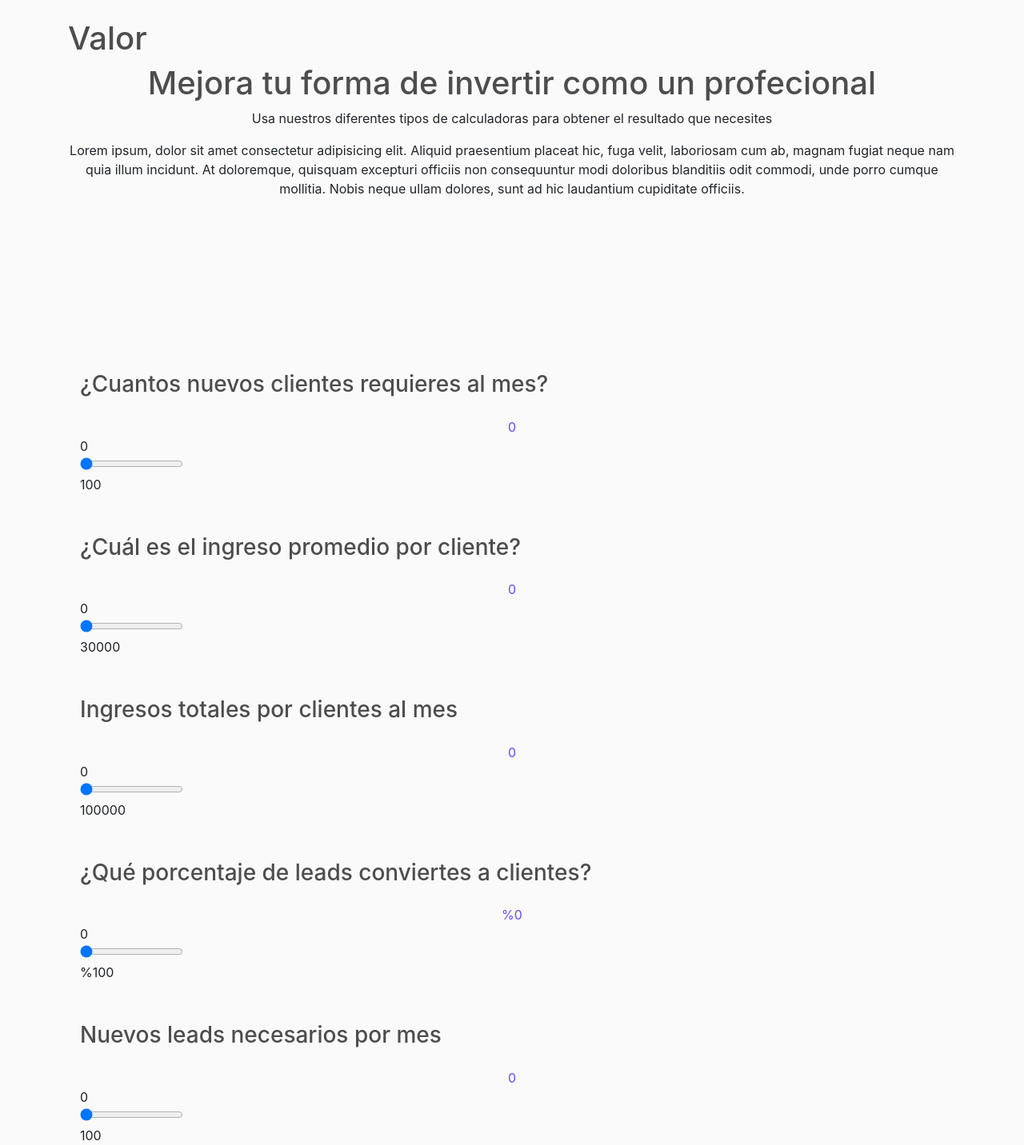
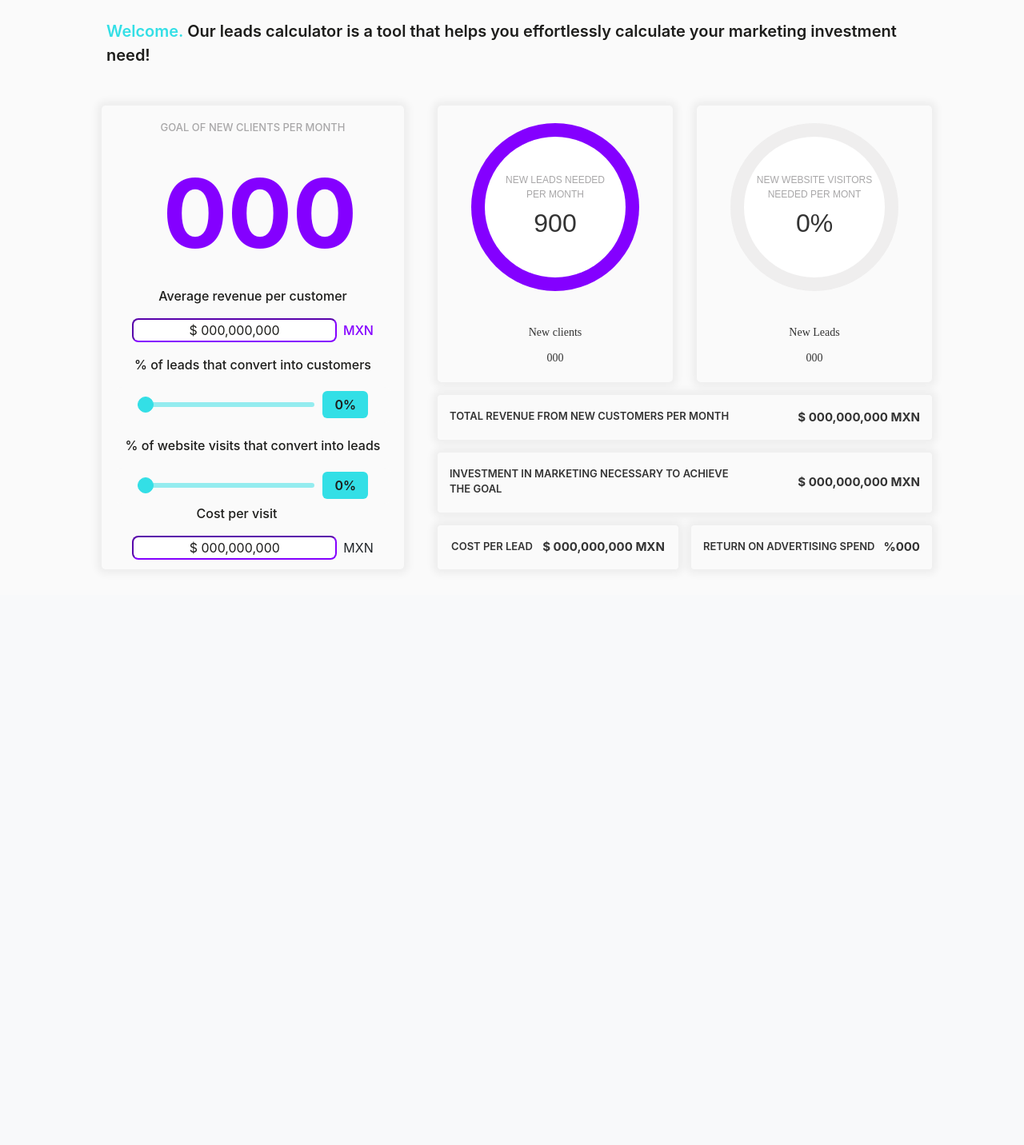
Before and after one commit to luisspe/calculadora-leads, a Django app: page /valor/ in a window 1280 px wide. Shown: the part 56-1488 px from the top of the page at 80% size. After the commit the page ends 756 px from the top, so only its background shows below. Run offline with Django 4.2, Linux system fonts and the light colour scheme; some libraries are stand-ins or nearby versions.

Commit message:
cambio ui

```diff
--- a/mysite/calculadoraLeads/templates/calculadoraLeads/calValor.html
+++ b/mysite/calculadoraLeads/templates/calculadoraLeads/calValor.html
@@ -1,192 +1,129 @@
 {% extends 'calculadoraLeads/main.html' %}
 {% load static %}
+{% block css %}
+<link rel="stylesheet" type="text/css" href="{% static 'css/valor.css' %}">
+{% endblock %}
+{% block content %}
 
-{% block content %}
-<h1>Valor</h1>
 
-<div class="row">
-    <div class="container d-flex align-items-center flex-column text-center">
-        <div class="titulo">
-            <h1>Mejora tu forma de invertir como un profecional</h1>
-            <p>Usa nuestros diferentes tipos de calculadoras para obtener el resultado que necesites</p>
+<div class="container textoCentral mb-5 pl-5">
+  <p class="textoarriba"><span>Welcome.</span> Our leads calculator is a tool that helps you effortlessly calculate your marketing investment need!</p>
 </div>
-        <p class="texto-cantidad">Lorem ipsum, dolor sit amet consectetur adipisicing elit. Aliquid praesentium placeat
-            hic, fuga velit,
-            laboriosam cum ab, magnam fugiat neque nam quia illum incidunt. At doloremque, quisquam excepturi officiis
-            non consequuntur modi doloribus blanditiis odit commodi, unde porro cumque mollitia. Nobis neque ullam
-            dolores, sunt ad hic laudantium cupiditate officiis.</p>
+
+
+<div class="container d-flex justify-content-around  flex-wrap">
+  <!--CONTENEDOR IZQUIERDA-->
+  <div class="container contenedorIngresaDatos d-flex justify-content-top flex-column">
+    <h6>GOAL OF NEW CLIENTS PER MONTH</h6>
+    <div class="clientsPerMonthValue">
+      <input id="clientesPorMes" type="text" placeholder="000">
+    </div>
+
+    <div class="averageRevenueText">
+      <p>Average revenue per customer</p>
+      <input onblur="ingresoTotal();" id="ingresoPromedioPorCliente" class="averagerevenue" type="text" placeholder="  $ 000,000,000  "><span class="ml-2">MXN</span>
+    </div>
+
+    <div class="leadsConvertIntoCostumerPercentage mt-3">
+      <p>% of leads that convert into customers</p>
+      <div class="field range">
+
+        <input id="slidePorcentajeClientes" type="range" min="0" max="100" value="0" steps="10">
+        <div id="porcentajeClientes" class="value righ2">0%</div>
+      </div>
+    </div>
+
+    <div class="leadsConvertIntoCostumerPercentage mt-3">
+      <p>% of website visits that convert into leads</p>
+      <div class="field range">
+
+        <input id="slidePromedioClientes" type="range" min="0" max="30000" value="0" steps="10">
+        <div class="value righ2">0%</div>
+      </div>
+    </div>
+
+
+
+
+
+    <div class="costPerVisit">
+      <p>Cost per visit</p>
+      <input class="averagerevenue" type="text" placeholder="  $ 000,000,000  "><span class="ml-2">MXN</span>
+    </div>
+
+    <!--FIN DE CONTENDEDOR IZQUIERDA-->
+
+
+
+  </div>
+
+  <div class="contenedor d-flex justify-content-around flex-column">
+
+    <div class="container circulosPorcentaje d-flex justify-content-around">
+
+      <div class="container  contenedor3">
+
+        <div class="circular-progress" id="circular-progress">
+          <div class="value-container description">NEW LEADS NEEDED<br> PER MONTH</div>
+          <div class="value-container" id="valor-circulo">0%</div>
+
+        </div>
+        <div class="newClientsLeads">
+          <p>New  clients</p>
+          <span>000</span>
+        </div>
+      </div>
+
+      <div class="container contenedor4">
+        <div class="circular-progress" id="circular-progreso">
+          <div class="value-container description">NEW WEBSITE VISITORS <br> NEEDED PER MONT</div>
+          <div class="value-container" id="vs">0%</div>
+
+        </div>
+
+        <div class="newClientsLeads">
+          <p>New Leads</p>
+          <span>000</span>
+        </div>
       </div>
 
     </div>
 
-<!-- SLIDER CLIENTES NUEVOS AL MES -->
-<div class="container datosCalculadora">
-    <div class="row">
-        <div class="container d-flex flex-column izquierda" style="margin-top: 200px;">
-            <div class="pregunta d-flex">
-                <h3>¿Cuantos nuevos clientes requieres al mes?</h3>
+    <div class="container contenedor-Resultados">
+      <div class="resultado d-flex justify-content-between">
+        <p>Total revenue from new customers per month</p>
+        <span id="resultadoIngresosTotales">$ 000,000,000 MXN</span>
+      </div>
+      <div class="resultado d-flex justify-content-between necesaryInvestment">
+        <p>investment in marketing necessary to achieve <br> the goal</p>
+        <span>$ 000,000,000 MXN</span>
+      </div>
+      <div class="container d-flex  split pr-0">
+        <div class="resultado d-flex justify-content-around bloque">
+          <p class="mr-2">COST PER LEAD</p>
+          <span>$ 000,000,000 MXN</span>
+        </div>
+        <div class="resultado d-flex justify-content-between ml-3 bloque">
+          <p>Return On Advertising Spend</p>
+          <span>%000</span>
+        </div>
 
-
-            </div>
-            <div class="range mt-3">
-                <div class="slidervalue text-center">
-                    <span id="cantidadClientes" style="color: #664AFF;">0</span>
-                </div>
-                <div class="field">
-                    <div class="value left">0</div>
-                    <input id="slideCantidadClientes" type="range" min="0" max="100" value="0" steps="1">
-                    <div class="value right">100</div>
-                </div>
-            </div>
       </div>
     </div>
 
-    <!-- SLIDER INGRESO PROMEDIO POR CLIENTE -->
-    <div class="row">
-        <div class="container d-flex flex-column izquierda" style="margin-top: 50px;">
-            <div class="pregunta d-flex">
-                <h3>¿Cuál es el ingreso promedio por cliente?</h3>
-
-            </div>
-            <div class="range mt-3">
-                <div class="slidervalue text-center">
-                    <span id="promedioClientes" style="color: #664AFF;">0</span>
-                </div>
-                <div class="field">
-                    <div class="value left">0</div>
-                    <input id="slidePromedioClientes" type="range" min="0" max="30000" value="0" steps="10">
-                    <div class="value righ2">30000</div>
-                </div>
-            </div>
-        </div>
-    </div>
-
-    <!-- SLIDER INGRESOS TOTALES POR CLIENTES NUEVOS AL MES  -->
-    <div class="row">
-        <div class="container d-flex flex-column izquierda" style="margin-top: 50px;">
-            <div class="pregunta d-flex">
-                <h3>Ingresos totales por clientes al mes</h3>
-            </div>
-            <div class="range mt-3">
-                <div class="slidervalue text-center">
-                    <span id="totalesClientes" style="color: #664AFF;">0</span>
-                </div>
-                <div class="field">
-                    <div class="value left">0</div>
-                    <input id="slideTotalesClientes" type="range" min="0" max="100000" value="0" steps="1" readonly
-                        onmousedown="return false;">
-                    <div class="value righ2">100000</div>
-                </div>
-            </div>
-        </div>
-    </div>
-
-    <!-- PORCENTAJE DE LEADS CONVIERTES A CLIENTES  -->
-    <div class="row">
-        <div class="container d-flex flex-column izquierda" style="margin-top: 50px;">
-            <div class="pregunta d-flex">
-                <h3>¿Qué porcentaje de leads conviertes a clientes?</h3>
-            </div>
-            <div class="range mt-3">
-                <div class="slidervalue text-center">
-                    <span id="porcentajeClientes" style="color: #664AFF;">%0</span>
-                </div>
-                <div class="field">
-                    <div class="value left">0</div>
-                    <input id="slidePorcentajeClientes" type="range" min="0" max="100" value="0" steps="1">
-                    <div class="value righ2">%100</div>
-                </div>
-            </div>
-        </div>
   </div>
 
 
-    <!-- LEADS NECESARIOS POR MES  -->
-    <div class="row">
-        <div class="container d-flex flex-column izquierda" style="margin-top: 50px;">
-            <div class="pregunta d-flex">
-                <h3>Nuevos leads necesarios por mes</h3>
-            </div>
-            <div class="range mt-3">
-                <div class="slidervalue text-center">
-                    <span id="LeadsNecesarios" style="color: #664AFF;">0</span>
-                </div>
-                <div class="field">
-                    <div class="value left">0</div>
-                    <input id="slideLeadsNecesarios" type="range" min="0" max="100" value="0" steps="1" readonly
-                        onmousedown="return false">
-                    <div class="value righ2">100</div>
-                </div>
-            </div>
-        </div>
-    </div>
 
 
 
 </div>
 
 
+
 <script>
-    /*slider clientes al mes*/
+  let clientesAlMes = document.getElementById("clientesPorMes");
 
-    const slideValue = document.getElementById("cantidadClientes");
-    const inputSlider = document.getElementById("slideCantidadClientes");
-    inputSlider.oninput = (() => {
-        let value = inputSlider.value;
-        slideValue.textContent = value;
-        slideValue.style.left = (value / 2) + "%";
-        slideValue.classList.add("show");
-        ingresoTotal();
-
-
-    });
-
-
-    inputSlider.onblur = (() => {
-        slideValue.classList.remove("show");
-    });
-
-
-    /*slider ingreso promedio por cliente*/
-
-    const slideValueIngresoPromedio = document.getElementById("promedioClientes");
-    const inputSliderIngresoPromedio = document.getElementById("slidePromedioClientes");
-    inputSliderIngresoPromedio.oninput = (() => {
-        let value2 = inputSliderIngresoPromedio.value;
-        slideValueIngresoPromedio.textContent = value2;
-        slideValueIngresoPromedio.style.left = (value2 / 2) + "%";
-        slideValueIngresoPromedio.classList.add("show");
-
-        ingresoTotal();
-
-
-    });
-
-
-
-    inputSliderIngresoPromedio.onblur = (() => {
-        slideValueIngresoPromedio.classList.remove("show");
-    });
-
-    /*slider ingreso totales por clientes al mes*/
-    const slideValueIngresoTotal = document.getElementById("totalesClientes");
-    const inputSliderIngresoTotal = document.getElementById("slideTotalesClientes");
-    inputSliderIngresoTotal.oninput = (() => {
-        let value3 = inputSliderIngresoTotal.value;
-        slideValueIngresoTotal.textContent = value3;
-        slideValueIngresoTotal.style.left = (value3 / 2) + "%";
-        slideValueIngresoTotal.classList.add("show");
-
-
-    });
-
-
-
-    inputSliderIngresoTotal.onblur = (() => {
-        slideValueIngresoTotal.classList.remove("show");
-    });
-
-    /* PORCENTAJE DE LEADS CONVIERTES A CLIENTES */
 
   const slideValuePorcentaje = document.getElementById("porcentajeClientes");
   const inputSliderPorcentaje = document.getElementById("slidePorcentajeClientes");
@@ -196,48 +133,83 @@
       slideValuePorcentaje.style.left = (value / 2) + "%";
       slideValuePorcentaje.classList.add("show");
 
-        calcularLeads();
+
+      console.log(value*clientesAlMes.value);
+
 
   });
   inputSliderPorcentaje.onblur = (() => {
         slideValuePorcentaje.classList.remove("show");
   });
 
-    /* leads necesarios por mes */
 
-    const slideValueLeadsNecesarios = document.getElementById("LeadsNecesarios");
-    const inputSliderLeadsNecesarios = document.getElementById("slideLeadsNecesarios");
-    inputSliderLeadsNecesarios.oninput = (() => {
-        let value = inputSliderLeadsNecesarios.value;
-        slideValueLeadsNecesarios.textContent = value;
-        slideValueLeadsNecesarios.style.left = (value / 2) + "%";
-        slideValueLeadsNecesarios.classList.add("show");
+    /* FORMULAS DE RESULTADOS */
+
+    let ingresoPromedioPorCliente = document.getElementById("ingresoPromedioPorCliente");
+    let resultadoIngresosTotales = document.getElementById("resultadoIngresosTotales");
+    function ingresoTotal() {
+        ingresototal = (clientesAlMes.value * ingresoPromedioPorCliente.value);
+        resultadoIngresosTotales.textContent = '$ '+ingresototal+' MXN'
+
+    };
+
+    /* ----------  CIRCULOS DE PORCENTAJE   */
+
+    let progressBar1 = document.getElementById("circular-progress");
+    let valueContainer1 = document.getElementById("valor-circulo")
+
+    let progressValue1 = 0;
+    let progressEndValue1 = 900;
+    let speed = 0.5
+
+    let progress = setInterval( () =>{
+
+      progressValue1++;
+      valueContainer1.textContent = `${progressValue1}`
+      progressBar1.style.background = `conic-gradient(
+
+        #8400FF ${progressValue1 * 0.4}deg,
+        #8400ff10 ${progressValue1 * 0.4}deg
+
+      )`;
+      if(progressValue1 == progressEndValue1){
+        clearInterval(progress);
+      }
+
+    }, speed)
+
+    let progressBarDos = document.getElementById("circular-progreso");
+    let valueContainerDos = document.getElementById("vs")
+
+    let progressValueDos = 0;
+    let progressEndValueDos = 0;
+    let speedeDos = 10
+    if(progressEndValueDos > 0){
+
+      let progresDos = setInterval( () =>{
+
+        progressValueDos++;
+        valueContainerDos.textContent = `${progressValueDos}`
+        progressBarDos.style.background = `conic-gradient(
+
+          #8400FF ${progressValueDos * 0.9}deg,
+          #8400ff10 ${progressValueDos * 0.9}deg
+
+        )`;
+        if(progressValueDos == progressEndValueDos){
+          clearInterval(progresDos);
+        }
+
+      }, speedeDos)
+    };
 
 
-    });
-    inputSliderLeadsNecesarios.onblur = (() => {
-        slideValueLeadsNecesarios.classList.remove("show");
-    });
 
 
-    function calcularPromedio() {
-        numeroPromedio = Math.round(Number(slideValueIngresoTotal.textContent) / Number(slideValue.textContent))
-        inputSliderIngresoPromedio.value = numeroPromedio
-        slideValueIngresoPromedio.textContent = numeroPromedio.toString();
-    };
 
-    function ingresoTotal() {
-        ingresototal = Number(slideValue.textContent) * Number(slideValueIngresoPromedio.textContent)
-        slideValueIngresoTotal.textContent = ingresototal.toString();
-        inputSliderIngresoTotal.value = ingresototal
-    };
 
-    function calcularLeads() {
-        leadsNecesarios = Math.round(Number((slideValue.textContent) / Number(inputSliderPorcentaje.value)) * 100)
-        inputSliderLeadsNecesarios.value = leadsNecesarios
-        slideValueLeadsNecesarios.textContent = leadsNecesarios.toString();
-        console.log(leadsNecesarios)
-    };
+
+
 
 
 
--- /dev/null
+++ b/mysite/static/css/valor.css
@@ -0,0 +1,355 @@
+/*TEXTO CENTRAL*/
+.textoCentral span{
+    color: #33DFE6;
+  }
+  .textoCentral .textoarriba{
+    font-size: 20px;
+    font-weight: 600;
+    color: #1D1D1B;
+  }
+
+
+  /*CONTENEDOR IZQUIERDA */
+  .contenedorIngresaDatos{
+    width: 35%;
+    padding-top: 20px;
+    padding-bottom: 20px;
+    border-radius: 5px;
+    box-shadow: 0px 0px 10px 6px rgba(0, 0, 0, 0.05);
+    display: grid;
+    text-align: center;
+    height: 580px;
+
+
+  }
+
+
+  .contenedorIngresaDatos h6{
+    color:  #A8A7A8;
+    font-size: 13px;
+  }
+
+  .clientsPerMonthValue input{
+    font-size: 120px;
+    font-weight: 700;
+    color: #8400FF;
+    max-width: 300px;
+    padding-left: 20px;
+    border: none;
+    background-color: hsl(0, 0%, 98%);
+    text-align: center;
+  }
+
+  .clientsPerMonthValue input::placeholder{
+    color: #8400FF;
+  }
+
+  .averageRevenueText p{
+    font-weight: 500;
+    color:#1D1D1B;
+  }
+
+  .averagerevenue{
+    border-color: #8400FF;
+    border-radius: 8px;
+    text-align: center;
+  }
+
+
+  .averagerevenue::placeholder{
+    color: #1D1D1B;
+  }
+  .averageRevenueText span{
+    color: #8400FF;
+    font-weight: 500;
+  }
+
+  .leadsConvertIntoCostumerPercentage p{
+    color: #1D1D1B;
+    font-weight: 500;
+  }
+
+
+  .field {
+      display: flex;
+      align-items: center;
+      justify-content: center;
+      height: 100%;
+
+      width: 100%;
+  }
+
+
+
+  .range input {
+      -webkit-appearance: none;
+      width: 100%;
+      height: 6px;
+      background: #33e0e682;
+      border-radius: 5px;
+      outline: none;
+      border: none;
+      z-index: 2222;
+  }
+
+  .range input::-webkit-slider-thumb {
+      -webkit-appearance: none;
+      width: 20px;
+      height: 20px;
+      background: red;
+      border-radius: 50%;
+      background: #33DFE6;
+      border: 1px solid #33DFE6;
+      cursor: pointer;
+  }
+
+  .range input::-moz-range-thumb {
+      -webkit-appearance: none;
+      width: 20px;
+      height: 20px;
+      background: red;
+      border-radius: 50%;
+      background: #33DFE6;
+      border: 1px solid #33DFE6;
+      cursor: pointer;
+  }
+
+  .range input::-moz-range-progress {
+      background: #33DFE6;
+  }
+
+  .range {
+    height: 45px;
+    width:100%;
+    background-color: hsl(0, 0%, 98%);
+    border-radius: 10px;
+    padding: 0 30px 0 30px;
+
+
+  }
+
+
+  .righ2{
+    background-color: #33DFE6;
+    color: #1D1D1B;
+    padding: 5px 15px;
+    margin-left: 10px;
+    border-radius: 6px;
+    font-weight: 600;
+  }
+
+  .costPerVisit{
+    text-align: center;
+  }
+
+  .costPerVisit p{
+    font-weight: 500;
+    color:#1D1D1B;
+    position: relative;
+    right: 20px;
+  }
+
+  /*FIN DE CONTENEDOR IZQUIERDA*/
+
+  /*INICIA CONTENEDOR DERECHA*/
+
+  .contenedor{
+    width: 60%;
+    border-radius: 5px;
+    height: 580px;
+
+  }
+
+  .contenedor3{
+    width: 50%;
+    border-radius: 5px;
+    box-shadow: 0px 0px 10px 6px rgba(0, 0, 0, 0.05);
+    display: grid;
+    place-items: center;
+    margin-right: 30px;
+
+  }
+
+  .contenedor4{
+    width: 50%;
+    border-radius: 5px;
+    box-shadow: 0px 0px 10px 6px rgba(0, 0, 0, 0.05);
+    display: grid;
+    place-items: center;
+
+
+  }
+
+  .contenedor .circulosPorcentaje{
+    height: 100%;
+    width: 100%;
+  }
+
+
+
+  .circular-progress{
+    position: relative;
+    height: 210px;
+    width: 210px;
+    background-color: rgba(235, 234, 234, 0.75);
+    border-radius: 50%;
+    display: grid;
+    place-items: center;
+  }
+
+  .circular-progress::before{
+    content: "";
+    position: absolute;
+    height: 84%;
+    width: 84%;
+    background-color: #fff;
+    border-radius: 50%;
+  }
+
+  .value-container{
+    position: relative;
+    font-family: sans-serif;
+    font-size: 32px;
+    color: #333333;
+    bottom: 30px;
+  }
+
+  .description{
+    position: relative;
+    font-size:12px ;
+    top: 30px;
+    text-align: center;
+    color: #A8A7A8;
+  }
+
+  .contenedor4 .newClientsLeads{
+    font-family: 'Montserrat';
+    font-style: normal;
+    font-weight: 400;
+    font-size: 14px;
+    line-height: 16px;
+    /* identical to box height, or 114% */
+
+    text-align: center;
+
+    color: #333333;
+  }
+
+  .contenedor3 .newClientsLeads{
+    font-family: 'Montserrat';
+    font-style: normal;
+    font-weight: 400;
+    font-size: 14px;
+    line-height: 16px;
+    /* identical to box height, or 114% */
+
+    text-align: center;
+
+    color: #333333;
+  }
+
+
+
+
+  .resultado{
+    width: 100%;
+    padding: 10px  15px 10px 15px;
+    border-radius: 4px;
+    box-shadow: 0px 0px 10px 6px rgba(0, 0, 0, 0.05);;
+    display: grid;
+    text-align: start;
+    margin-top: 16px;
+    align-items: center;
+    text-transform: uppercase;
+
+
+  }
+
+  .resultado p{
+    font-size: 13px;
+    font-weight: 600;
+    color: #333333;
+    position: relative;
+    top: 7px;
+  }
+
+  .resultado span{
+    font-weight: 700;
+    font-size: 15px;
+    color: #333333;
+  }
+
+  .split{
+    width: 100%;
+    padding: 0;
+  }
+
+  .resultado .bloque{
+    width: 50%;
+  }
+
+
+
+
+
+
+
+
+
+
+  .middle {
+      width: 100%;
+
+  }
+  .slider-container {
+      position: relative;
+    width: 60%;
+  }
+
+  .valor-porcentaje{
+    width: 30%;
+  }
+  .slider-container .bar {
+      position: absolute;
+      z-index: 1;
+      left: 2px;
+      top: 7px;
+      width: 100%;
+      height: 6px;
+      border-radius: 5px;
+      background-color: #c6aee7;
+      overflow: hidden;
+  }
+  .slider-container .bar .fill {
+      display: block;
+      width: 0;
+      height: 100%;
+      background-color: #6200ee;
+  }
+  .slider-container .slider {
+      position: relative;
+      z-index: 2;
+      -webkit-appearance: none;
+      width: 100%;
+      height: 10px;
+      border-radius: 5px;
+      outline: none;
+      background-color: transparent;
+  }
+  .slider-container .slider::-webkit-slider-thumb {
+      -webkit-appearance: none;
+      width: 30px;
+      height: 30px;
+      background-color: #6200ee;
+      border-radius: 50%;
+      cursor: pointer;
+      outline: none;
+      box-shadow: 0 0 0 0 rgba(98,0,238,.1);
+      transition: .3s ease-in-out;
+  }
+  .slider-container .slider::-webkit-slider-thumb:hover {
+      box-shadow: 0 0 0 20px rgba(98,0,238,.1);
+  }
+  .slider-container .slider:active::-webkit-slider-thumb {
+      box-shadow: 0 0 0 40px rgba(98,0,238,.2);
+  }
```
Lines whose indentation alone changed are shown as unchanged.
